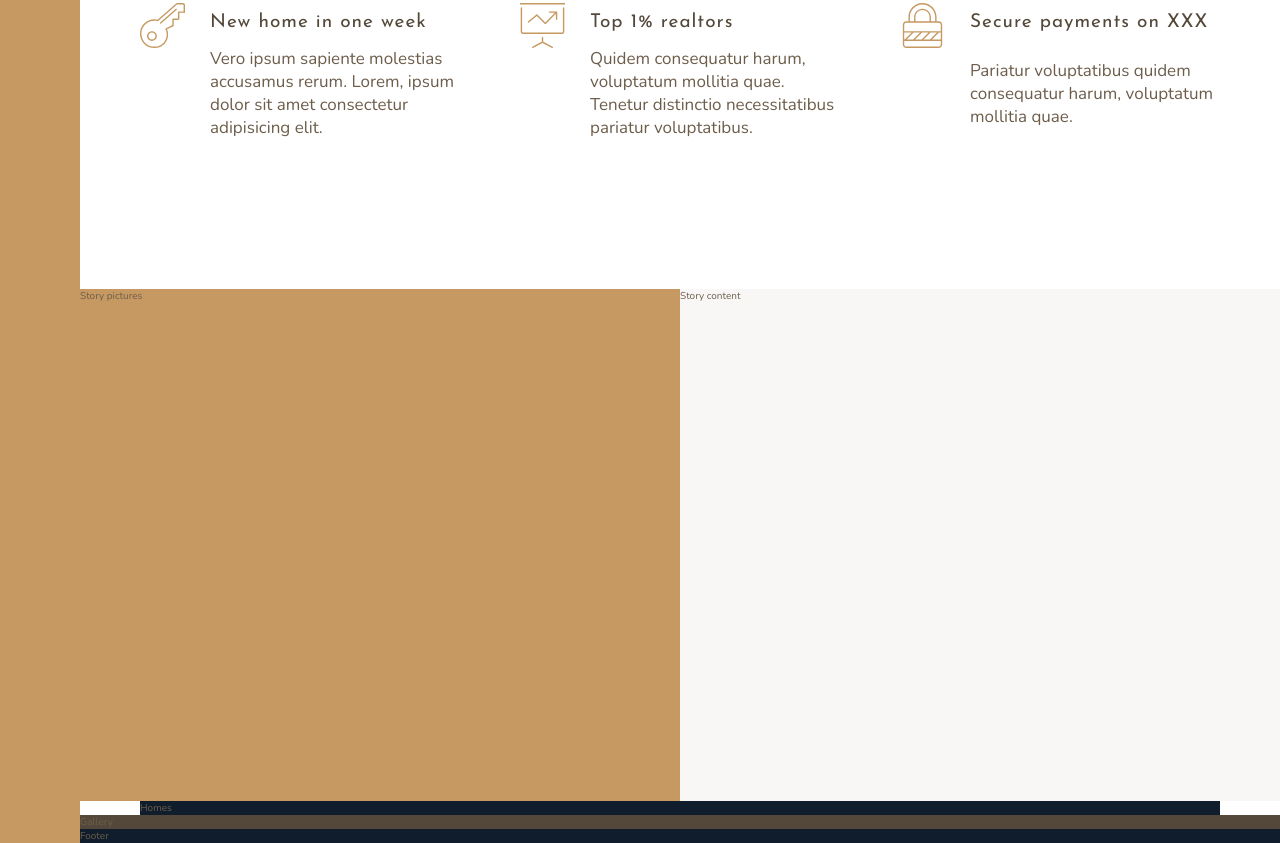
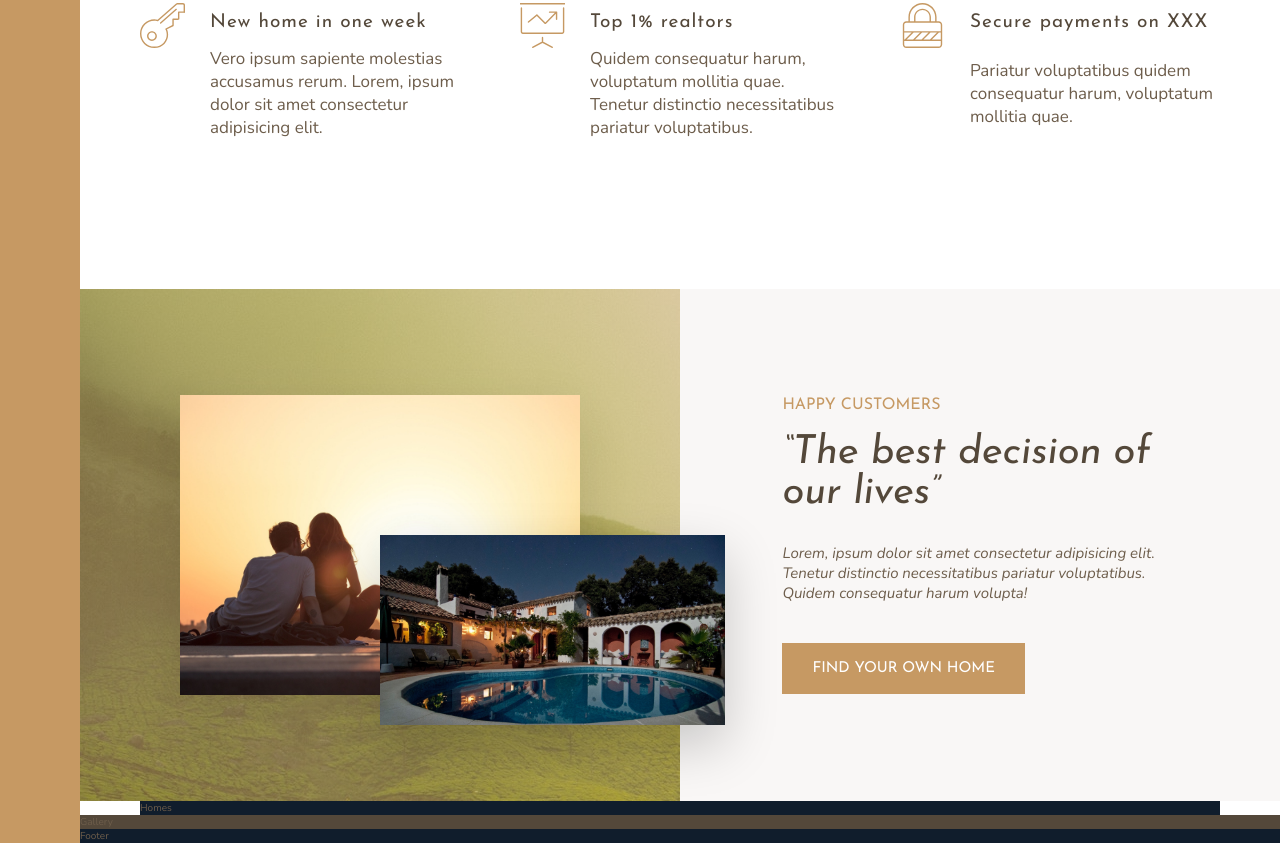
Before and after one commit to ObeyMeee/nexter, a website: page index.html in a window 1280 px wide. Shown: the part 963-1806 px from the top of the page. Drawn offline with nearby package versions, Linux system fonts and the light colour scheme.

Commit message:
add story section

```diff
--- a/index.html
+++ b/index.html
@@ -78,11 +78,15 @@
 </section>
 
 <div class="story__pictures">
-    Story pictures
+    <img src="img/story-1.jpeg" alt="Couple with new house" class="story__img--1">
+    <img src="img/story-2.jpeg" alt="New house" class="story__img--2">
 </div>
 
 <div class="story__content">
-    Story content
+    <h3 class="heading-3 mb-sm">Happy Customers</h3>
+    <h2 class="heading-2 heading-2--dark mb-md">&ldquo;The best decision of our lives&rdquo;</h2>
+    <p class="story__text">Lorem, ipsum dolor sit amet consectetur adipisicing elit. Tenetur distinctio necessitatibus pariatur voluptatibus. Quidem consequatur harum volupta!</p>
+    <button class="btn">Find your own home</button>
 </div>
 
 <section class="homes">
--- a/sass/_base.scss
+++ b/sass/_base.scss
@@ -38,3 +38,8 @@ body {
   grid-template-rows: 80vh min-content 40vw repeat(3, min-content);
   grid-template-columns: [sidebar-start] 8rem [sidebar-end full-start] minmax(6rem, 1fr) [center-start] repeat(8, [col-start] minmax(min-content, 14rem) [col-end]) [center-end] minmax(6rem, 1fr) [full-end];
 }
+
+.mb-sm {margin-bottom: 2rem;}
+.mb-md {margin-bottom: 3rem;}
+.mb-lg {margin-bottom: 4rem;}
+.mb-hg {margin-bottom: 8rem;}
--- a/sass/_story.scss
+++ b/sass/_story.scss
@@ -3,10 +3,49 @@
   &__pictures {
     background-color: $color-primary;
     grid-column: full-start / col-end 4;
+    background-image: linear-gradient(rgba($color-primary, .5), rgba($color-primary, .5)), url("../img/back.jpg");
+    display: grid;
+    grid-template-rows: repeat(6, 1fr);
+    grid-template-columns: repeat(6, 1fr);
+    align-items: center;
+  }
+
+  &__img--1 {
+    width: 100%;
+    grid-row: 2 / 6;
+    grid-column: 2 / 6;
+    box-shadow: 0 2rem 5rem rgba(#000, .1);
+  }
+
+  &__img--2 {
+    width: 115%;
+    grid-row: 4 / 6;
+    grid-column: 4 / 7;
+    box-shadow: 0 2rem 5rem rgba(#000, .2);
+    z-index: 20;
   }
 
   &__content {
     background-color: $color-grey-light-1;
     grid-column: col-start 5 / full-end;
+
+    padding: 6rem 8vw;
+
+    /*
+    display: grid;
+    align-items: center;
+    justify-items: start;
+    */
+
+    display: flex;
+    flex-direction: column;
+    justify-content: center;
+    align-items: flex-start;
+  }
+
+  &__text {
+    font-size: 1.5rem;
+    font-style: italic;
+    margin-bottom: 4rem;
   }
 }
--- a/sass/_typography.scss
+++ b/sass/_typography.scss
@@ -9,10 +9,25 @@
 
 .heading-2 {
   @extend %heading;
+
+  font-size: 4rem;
+  font-style: italic;
+
+  &--light {
+    color: $color-grey-light-1;
+  }
+
+  &--dark {
+    color: $color-grey-dark-1;
+  }
 }
 
 .heading-3 {
   @extend %heading;
+
+  font-size: 1.6rem;
+  color: $color-primary;
+  text-transform: uppercase;
 }
 
 .heading-4 {
@@ -20,6 +35,28 @@
   font-size: 1.9rem;
   letter-spacing: 1px;
 
-  &--light { color: $color-grey-light-1;}
-  &--dark { color: $color-grey-dark-1;}
+  &--light {
+    color: $color-grey-light-1;
+  }
+
+  &--dark {
+    color: $color-grey-dark-1;
+  }
 }
+
+.btn {
+  background-color: $color-primary;
+  color: #fff;
+  border: none;
+  border-radius: 0;
+  font-size: 1.5rem;
+  font-family: $font-display;
+  text-transform: uppercase;
+  padding: 1.8rem 3rem;
+  cursor: pointer;
+  transition: background-color .2s;
+
+  &:hover {
+    background-color: $color-primary-dark;
+  }
+}
```
Also changed, not shown: css/style.css.
